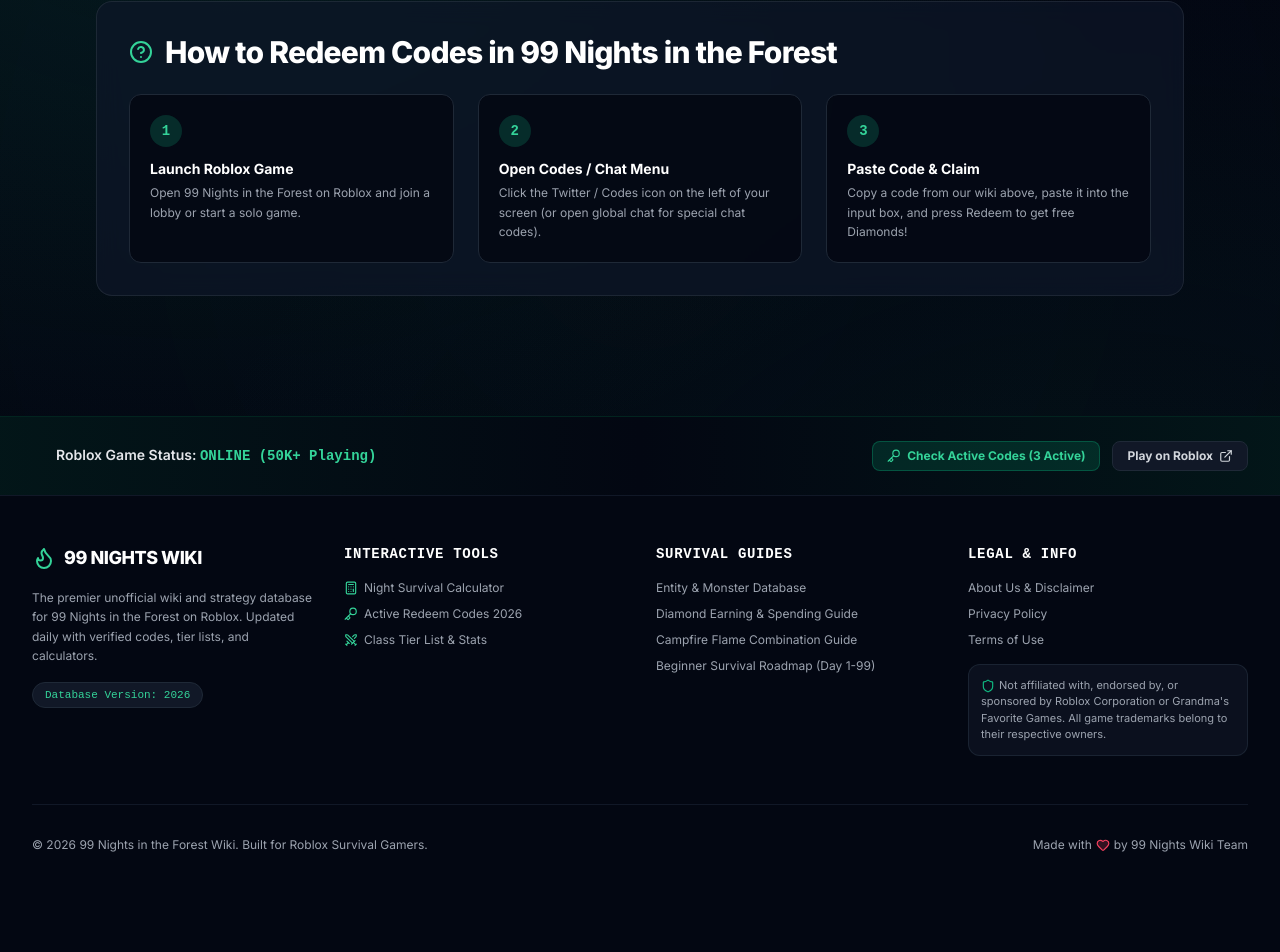
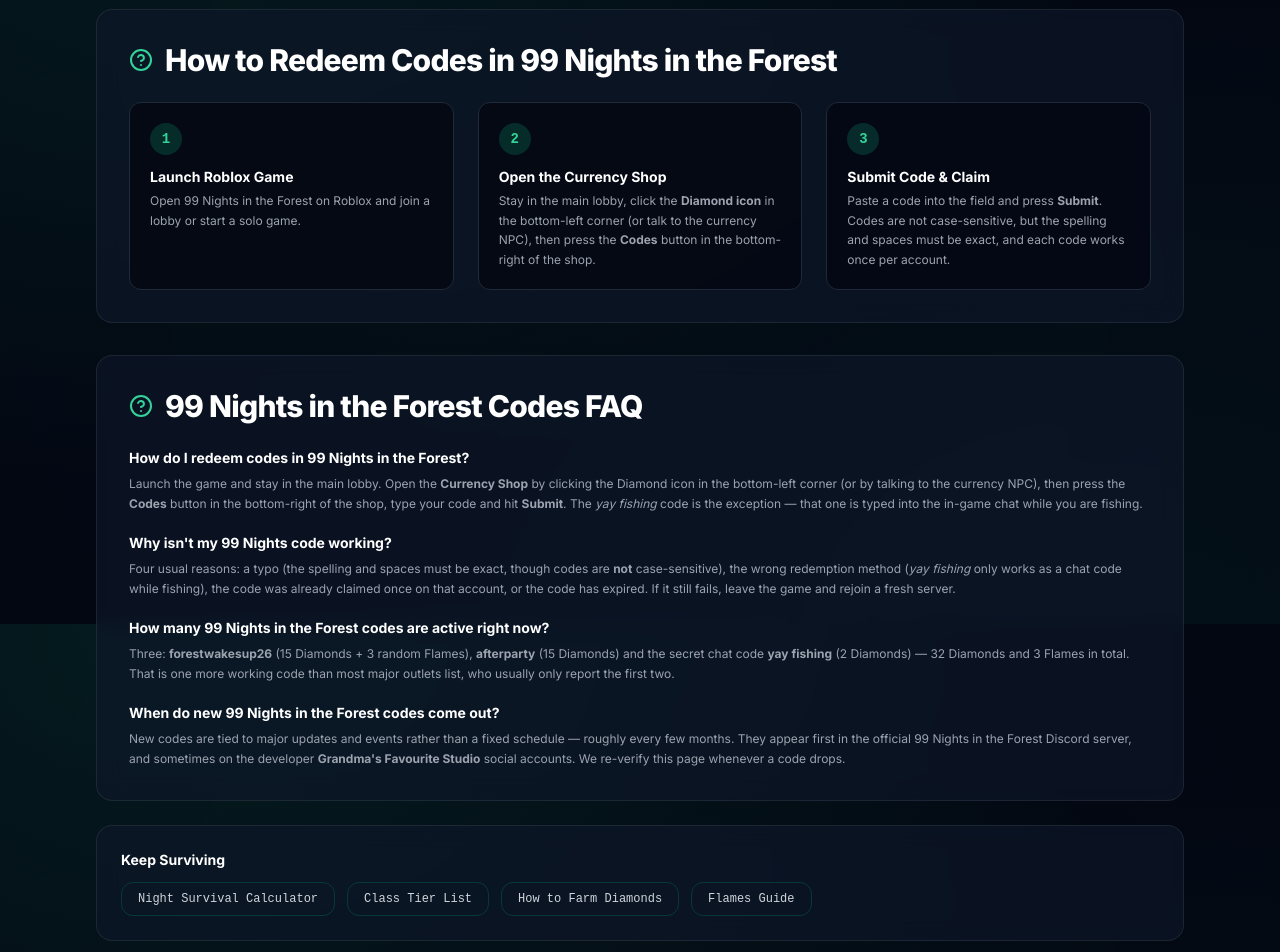
Before and after one commit to lianlele168/99-nights-wiki, a Next.js app: page /codes in a window 1280 px wide. Shown: the part 976-1928 px from the top of the page. Before the commit the page ends 1877 px from the top, so only its background shows below. Built offline with nearby package versions, Linux system fonts and the light colour scheme.

Commit message:
fix(seo): September date stamp, codes FAQ with FAQPage schema, corrected redemption path

```diff
--- a/src/app/codes/CodesClient.tsx
+++ b/src/app/codes/CodesClient.tsx
@@ -1,6 +1,7 @@
 'use client';
 
 import { useState } from 'react';
+import Link from 'next/link';
 import {
   Key,
   Check,
@@ -54,13 +55,13 @@
       <div className="text-center max-w-3xl mx-auto mb-12">
         <div className="inline-flex items-center gap-2 px-4 py-1.5 rounded-full bg-emerald-950/80 border border-emerald-700/60 text-xs font-semibold text-emerald-300 mb-4 shadow-glow">
           <Key className="w-4 h-4 text-emerald-400" />
-          Verified Active · August 2026
+          Verified Active · September 18, 2026
         </div>
         <h1 className="text-3xl sm:text-5xl font-extrabold text-white tracking-tight mb-4">
           99 Nights in the Forest <span className="text-emerald-400">Codes</span>
         </h1>
         <p className="text-gray-300 text-base sm:text-lg">
-          Get free Diamonds, Flames, and exclusive rewards. Redeem working codes before they expire. Updated daily!
+          Get free Diamonds, Flames, and exclusive rewards. All 3 working codes were re-tested on September 18, 2026 — every reward below shows the exact amount you receive.
         </p>
       </div>
 
@@ -73,12 +74,13 @@
           <div>
             <h3 className="font-bold text-white text-base">Active Redeem Codes</h3>
             <p className="text-xs text-gray-300">
-              There are currently <span className="text-emerald-400 font-bold">{activeCount} active working codes</span> available right now.
+              There are currently <span className="text-emerald-400 font-bold">{activeCount} active working codes</span> available right now — more than Beebom or Try Hard Guides list, and we still include the secret
+              <span className="text-amber-300 font-bold"> yay fishing </span> chat code most outlets leave out.
             </p>
           </div>
         </div>
         <div className="flex items-center gap-2 font-mono text-xs text-gray-400 bg-gray-950 px-4 py-2 rounded-xl border border-gray-800">
-          <Clock className="w-4 h-4 text-emerald-400" /> Last Checked: <span className="text-white">Today</span>
+          <Clock className="w-4 h-4 text-emerald-400" /> Last Checked: <span className="text-white">September 18, 2026</span>
         </div>
       </div>
 
@@ -223,9 +225,9 @@
             <div className="w-8 h-8 rounded-full bg-emerald-500/20 text-emerald-400 font-extrabold flex items-center justify-center font-mono text-sm mb-3">
               2
             </div>
-            <h3 className="font-bold text-white text-sm mb-1">Open Codes / Chat Menu</h3>
+            <h3 className="font-bold text-white text-sm mb-1">Open the Currency Shop</h3>
             <p className="text-xs text-gray-400 leading-relaxed">
-              Click the Twitter / Codes icon on the left of your screen (or open global chat for special chat codes).
+              Stay in the main lobby, click the <strong>Diamond icon</strong> in the bottom-left corner (or talk to the currency NPC), then press the <strong>Codes</strong> button in the bottom-right of the shop.
             </p>
           </div>
 
@@ -233,15 +235,68 @@
             <div className="w-8 h-8 rounded-full bg-emerald-500/20 text-emerald-400 font-extrabold flex items-center justify-center font-mono text-sm mb-3">
               3
             </div>
-            <h3 className="font-bold text-white text-sm mb-1">Paste Code & Claim</h3>
+            <h3 className="font-bold text-white text-sm mb-1">Submit Code &amp; Claim</h3>
             <p className="text-xs text-gray-400 leading-relaxed">
-              Copy a code from our wiki above, paste it into the input box, and press Redeem to get free Diamonds!
+              Paste a code into the field and press <strong>Submit</strong>. Codes are not case-sensitive, but the spelling and spaces must be exact, and each code works once per account.
             </p>
           </div>
 
         </div>
       </div>
 
+      {/* FAQ */}
+      <div className="glass-card p-8 border border-emerald-800/30 mt-8">
+        <h2 className="section-title">
+          <HelpCircle className="w-6 h-6 text-emerald-400" />
+          99 Nights in the Forest Codes FAQ
+        </h2>
+        <div className="mt-6 space-y-5">
+          <div>
+            <h3 className="font-bold text-white text-sm mb-1.5">How do I redeem codes in 99 Nights in the Forest?</h3>
+            <p className="text-xs text-gray-400 leading-relaxed">
+              Launch the game and stay in the main lobby. Open the <strong>Currency Shop</strong> by clicking the Diamond icon in the bottom-left corner (or by talking to the currency NPC), then press the <strong>Codes</strong> button in the bottom-right of the shop, type your code and hit <strong>Submit</strong>. The <em>yay fishing</em> code is the exception — that one is typed into the in-game chat while you are fishing.
+            </p>
+          </div>
+          <div>
+            <h3 className="font-bold text-white text-sm mb-1.5">Why isn&apos;t my 99 Nights code working?</h3>
+            <p className="text-xs text-gray-400 leading-relaxed">
+              Four usual reasons: a typo (the spelling and spaces must be exact, though codes are <strong>not</strong> case-sensitive), the wrong redemption method (<em>yay fishing</em> only works as a chat code while fishing), the code was already claimed once on that account, or the code has expired. If it still fails, leave the game and rejoin a fresh server.
+            </p>
+          </div>
+          <div>
+            <h3 className="font-bold text-white text-sm mb-1.5">How many 99 Nights in the Forest codes are active right now?</h3>
+            <p className="text-xs text-gray-400 leading-relaxed">
+              Three: <strong>forestwakesup26</strong> (15 Diamonds + 3 random Flames), <strong>afterparty</strong> (15 Diamonds) and the secret chat code <strong>yay fishing</strong> (2 Diamonds) — 32 Diamonds and 3 Flames in total. That is one more working code than most major outlets list, who usually only report the first two.
+            </p>
+          </div>
+          <div>
+            <h3 className="font-bold text-white text-sm mb-1.5">When do new 99 Nights in the Forest codes come out?</h3>
+            <p className="text-xs text-gray-400 leading-relaxed">
+              New codes are tied to major updates and events rather than a fixed schedule — roughly every few months. They appear first in the official 99 Nights in the Forest Discord server, and sometimes on the developer <strong>Grandma&apos;s Favourite Studio</strong> social accounts. We re-verify this page whenever a code drops.
+            </p>
+          </div>
+        </div>
+      </div>
+
+      {/* Related Guides */}
+      <div className="glass-card p-6 border border-emerald-800/30 mt-6">
+        <h3 className="font-bold text-white text-sm mb-3">Keep Surviving</h3>
+        <div className="flex flex-wrap gap-3 text-xs font-mono">
+          <Link href="/calculator/" className="px-4 py-2 rounded-xl border border-emerald-800/50 text-gray-300 hover:text-white hover:border-emerald-500 transition-colors">
+            Night Survival Calculator
+          </Link>
+          <Link href="/class-tier-list/" className="px-4 py-2 rounded-xl border border-emerald-800/50 text-gray-300 hover:text-white hover:border-emerald-500 transition-colors">
+            Class Tier List
+          </Link>
+          <Link href="/diamonds-guide/" className="px-4 py-2 rounded-xl border border-emerald-800/50 text-gray-300 hover:text-white hover:border-emerald-500 transition-colors">
+            How to Farm Diamonds
+          </Link>
+          <Link href="/flame-guide/" className="px-4 py-2 rounded-xl border border-emerald-800/50 text-gray-300 hover:text-white hover:border-emerald-500 transition-colors">
+            Flames Guide
+          </Link>
+        </div>
+      </div>
+
     </div>
   );
 }
--- a/src/app/codes/page.tsx
+++ b/src/app/codes/page.tsx
@@ -2,20 +2,60 @@
 import CodesClient from './CodesClient';
 
 export const metadata: Metadata = {
-  title: '99 Nights in the Forest Codes (August 2026) — Free Diamonds & Rewards',
+  title: '99 Nights in the Forest Codes (September 2026) — Free Diamonds & Rewards',
   description:
-    'All working 99 Nights in the Forest codes for August 2026. Redeem free Diamonds, Flames, and exclusive event items. Updated daily with verified codes.',
+    'All 3 working 99 Nights in the Forest codes for September 2026, verified on September 18. Redeem free Diamonds and random Flames, plus the secret yay fishing chat code.',
   alternates: { canonical: 'https://99nights.robloxwikihub.com/codes/' },
 };
 
 export default function CodesPage() {
-  const structuredData = {
-    '@context': 'https://schema.org',
-    '@type': 'ItemPage',
-    name: '99 Nights in the Forest Codes',
-    description: 'Active redeem codes for 99 Nights in the Forest on Roblox.',
-    url: 'https://99nights.robloxwikihub.com/codes',
-  };
+  const structuredData = [
+    {
+      '@context': 'https://schema.org',
+      '@type': 'ItemPage',
+      name: '99 Nights in the Forest Codes',
+      description: 'Active redeem codes for 99 Nights in the Forest on Roblox.',
+      url: 'https://99nights.robloxwikihub.com/codes',
+    },
+    {
+      '@context': 'https://schema.org',
+      '@type': 'FAQPage',
+      mainEntity: [
+        {
+          '@type': 'Question',
+          name: 'How do I redeem codes in 99 Nights in the Forest?',
+          acceptedAnswer: {
+            '@type': 'Answer',
+            text: 'Launch 99 Nights in the Forest and stay in the main lobby, open the Currency Shop by clicking the Diamond icon in the bottom-left corner (or talk to the currency NPC), press the Codes button in the bottom-right of the shop, enter your code and hit Submit. The yay fishing code is the exception — it must be typed into the in-game chat while you are fishing.',
+          },
+        },
+        {
+          '@type': 'Question',
+          name: 'Why is my 99 Nights in the Forest code not working?',
+          acceptedAnswer: {
+            '@type': 'Answer',
+            text: 'Four usual reasons: a typo (spelling and spaces must be exact, though codes are not case-sensitive), the wrong redemption method (yay fishing only works as a chat code while fishing), the code was already claimed once on that account, or the code has expired. If it still fails, leave the game and rejoin a new server.',
+          },
+        },
+        {
+          '@type': 'Question',
+          name: 'How many 99 Nights in the Forest codes are active right now?',
+          acceptedAnswer: {
+            '@type': 'Answer',
+            text: 'There are 3 active codes: forestwakesup26 (15 Diamonds + 3 random Flames), afterparty (15 Diamonds) and the secret chat code yay fishing (2 Diamonds). That is more working codes than most major outlets list, who usually report only two.',
+          },
+        },
+        {
+          '@type': 'Question',
+          name: 'When do new 99 Nights in the Forest codes come out?',
+          acceptedAnswer: {
+            '@type': 'Answer',
+            text: 'New codes are tied to major game updates and events rather than a fixed schedule — roughly every few months. They usually appear first in the official 99 Nights in the Forest Discord server, and sometimes on the developer Grandma\u2019s Favourite Studio social accounts. This page is re-verified whenever a code drops.',
+          },
+        },
+      ],
+    },
+  ];
 
   return (
     <>
```
